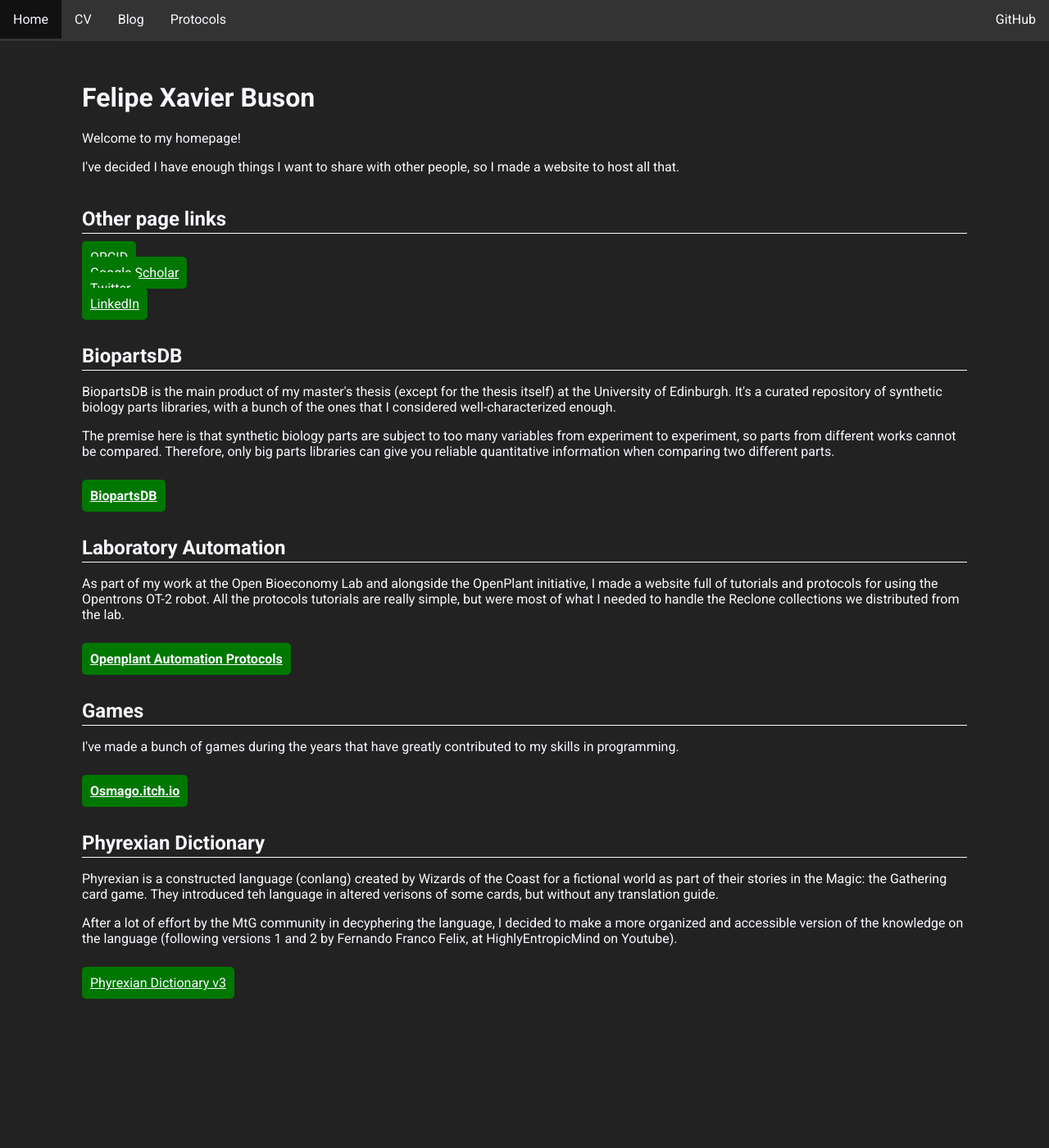
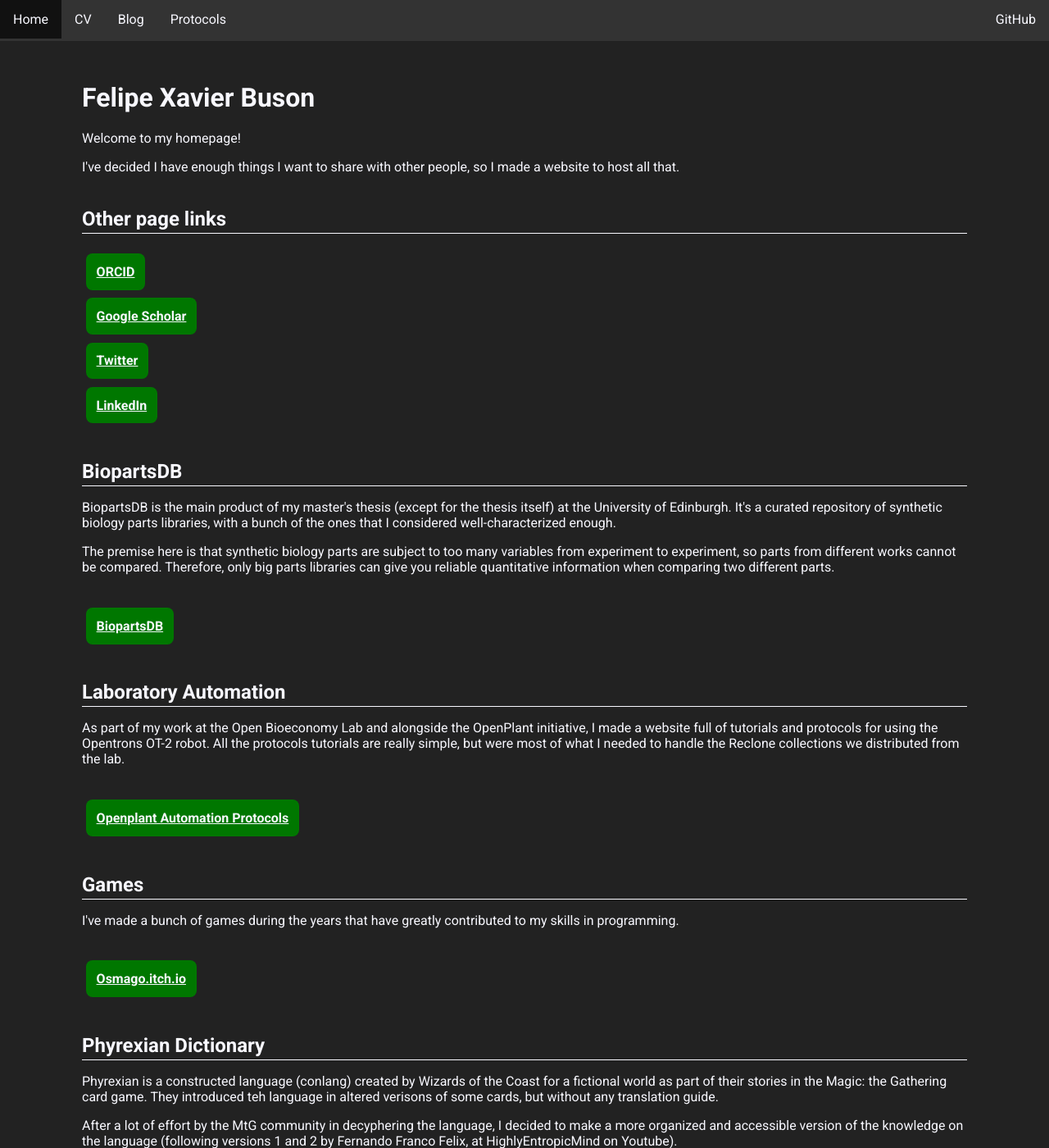
Before and after one commit to fxbuson/fxbuson.github.io, a Jekyll site: the page built from index.html, in a window 1280 px wide and 1400 px high. Shown: the whole window at 82% size. Built offline with Jekyll 4.4.1, drawn with Linux system fonts in a browser that asks for light colours.

Commit message:
bold links and font size

```diff
--- a/index.html
+++ b/index.html
@@ -12,13 +12,13 @@ title: Felipe's Homepage
 <h2>Other page links</h2>
 <div class="divider"></div>
 <br>
-<a class="button" href="https://orcid.org/0000-0001-9588-7043">ORCID</a>
+<a class="button" href="https://orcid.org/0000-0001-9588-7043"><b>ORCID</b></a>
 <br>
-<a class="button" href="https://scholar.google.com/citations?view_op=list_works&hl=en&hl=en&user=IqM-F8cAAAAJ">Google Scholar</a>
+<a class="button" href="https://scholar.google.com/citations?view_op=list_works&hl=en&hl=en&user=IqM-F8cAAAAJ"><b>Google Scholar</b></a>
 <br>
-<a class="button" href="https://twitter.com/felipe_buson">Twitter</a>
+<a class="button" href="https://twitter.com/felipe_buson"><b>Twitter</b></a>
 <br>
-<a class="button" href="https://www.linkedin.com/in/felipe-xavier-buson-50906a12b">LinkedIn</a>
+<a class="button" href="https://www.linkedin.com/in/felipe-xavier-buson-50906a12b"><b>LinkedIn</b></a>
 
 <h2>BiopartsDB</h2>
 <div class="divider"></div>
@@ -73,4 +73,4 @@ title: Felipe's Homepage
 
 <br>
 
-<a class="button" href="{{ site.url }}/PhyrexianDictionary">Phyrexian Dictionary v3</a>
+<a class="button" href="{{ site.url }}/PhyrexianDictionary"><b>Phyrexian Dictionary v3</b></a>
--- a/stylesheets/style.css
+++ b/stylesheets/style.css
@@ -60,7 +60,10 @@ h2
 
 .button
 {
-  border-radius: 5px;
+  display:inline-block;
+  border-radius: .5em;
   background-color: #070;
-  padding:10px;
+  margin:.3em;
+  padding: .8em;
+
 }
```
